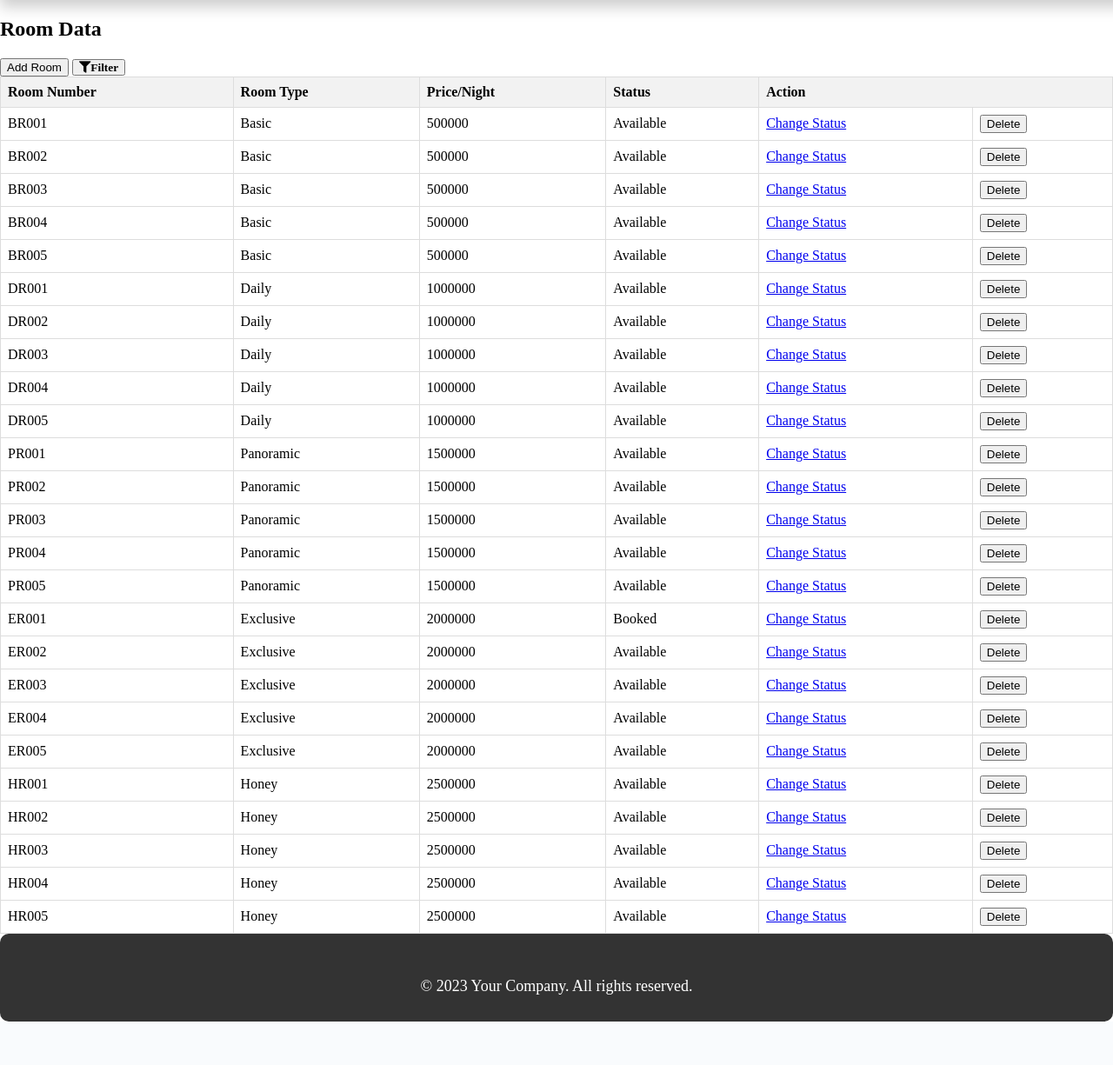
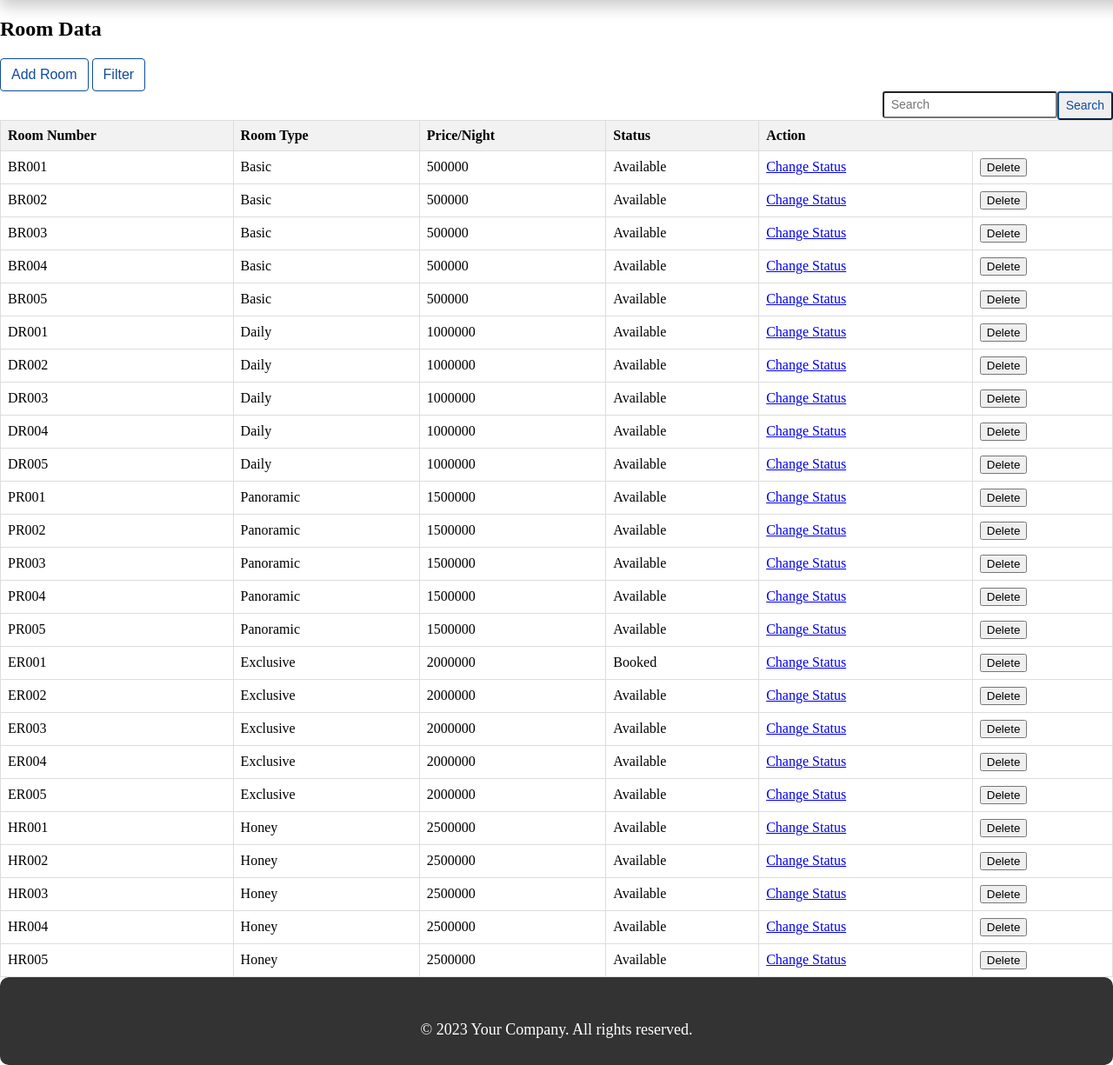
Before and after one commit to SuryoNgr/KKP, a PHP site: page /staff/ruang.php in a window 1280 px wide. Shown: the part 132-1357 px from the top of the page at 87% size. Before the commit the page ends 1307 px from the top, so only its background shows below. Run offline with PHP 8.4, Linux system fonts and the light colour scheme; a user stored in the database is signed in; data comes from the database, SQL or seed files in the repository; some libraries are stand-ins or nearby versions.

Commit message:
revisi kelar

```diff
--- a/assets/css/navbar.css
+++ b/assets/css/navbar.css
@@ -143,6 +143,127 @@ body{
     border-color: #104c97;
   }
   .custom-icon {
-    font-size: 50px;
-    padding: 10px;
+    font-size: 40px;
+    padding: 4px;
 }
+
+.form-control {
+  display: block;
+  width: 100%;
+  height: calc(1.5em + 0.75rem + 2px);
+  padding: 0.375rem 0.75rem;
+  font-size: 1rem;
+  font-weight: 400;
+  line-height: 1.5;
+  color: #495057;
+  background-color: #fff;
+  background-clip: padding-box;
+  border: 1px solid #ced4da;
+  border-radius: 0.25rem;
+  -webkit-transition: border-color 0.15s ease-in-out, -webkit-box-shadow 0.15s ease-in-out;
+  transition: border-color 0.15s ease-in-out, -webkit-box-shadow 0.15s ease-in-out;
+  -o-transition: border-color 0.15s ease-in-out, box-shadow 0.15s ease-in-out;
+  transition: border-color 0.15s ease-in-out, box-shadow 0.15s ease-in-out;
+  transition: border-color 0.15s ease-in-out, box-shadow 0.15s ease-in-out, -webkit-box-shadow 0.15s ease-in-out;
+}
+
+
+.form-control::-ms-expand {
+  background-color: transparent;
+  border: 0;
+}
+
+.form-control:focus {
+  color: #495057;
+  background-color: #fff;
+  border-color: #80bdff;
+  outline: 0;
+  -webkit-box-shadow: 0 0 0 0.2rem rgba(0, 123, 255, 0.25);
+  box-shadow: 0 0 0 0.2rem rgba(0, 123, 255, 0.25);
+}
+
+.form-control::-webkit-input-placeholder {
+  color: #6c757d;
+  opacity: 1;
+}
+
+.form-control:-ms-input-placeholder {
+  color: #6c757d;
+  opacity: 1;
+}
+
+.form-control::-ms-input-placeholder {
+  color: #6c757d;
+  opacity: 1;
+}
+
+.form-control::placeholder {
+  color: #6c757d;
+  opacity: 1;
+}
+
+.form-control:disabled, .form-control[readonly] {
+  background-color: #e9ecef;
+  opacity: 1;
+}
+
+select.form-control:focus::-ms-value {
+  color: #495057;
+  background-color: #fff;
+}
+
+.form-control-file,
+.form-control-range {
+  display: block;
+  width: 100%;
+}
+.form-control-plaintext {
+  display: block;
+  width: 100%;
+  padding-top: 0.375rem;
+  padding-bottom: 0.375rem;
+  margin-bottom: 0;
+  line-height: 1.5;
+  color: #212529;
+  background-color: transparent;
+  border: solid transparent;
+  border-width: 1px 0;
+}
+
+.form-control-plaintext.form-control-sm, .form-control-plaintext.form-control-lg {
+  padding-right: 0;
+  padding-left: 0;
+}
+
+.form-control-sm {
+  height: calc(1.5em + 0.5rem + 2px);
+  padding: 0.25rem 0.5rem;
+  font-size: 0.875rem;
+  line-height: 1.5;
+  border-radius: 0.2rem;
+}
+
+.form-control-lg {
+  height: calc(1.5em + 1rem + 2px);
+  padding: 0.5rem 1rem;
+  font-size: 1.25rem;
+  line-height: 1.5;
+  border-radius: 0.3rem;
+}
+
+select.form-control[size], select.form-control[multiple] {
+  height: auto;
+}
+
+textarea.form-control {
+  height: auto;
+}
+.btn-sm, .btn-group-sm > .btn {
+  padding: 0.25rem 0.5rem;
+  font-size: 0.875rem;
+  line-height: 1.5;
+  border-radius: 0.2rem;
+}
+.float-right {
+  float: right !important;
+}
--- a/staff/navbar.php
+++ b/staff/navbar.php
@@ -12,7 +12,7 @@
         <div class="subnav">
 
             <ul>
-                <li><a href="halaman_owner.php">Home</a></li>
+                <li><a href="halaman_staff.php">Home</a></li>
                 <li><a href="laporan.php">Laporan</a></li>
                 <li><a href="ruang.php">Kamar</a></li>
             </ul>
--- a/staff/ruang.php
+++ b/staff/ruang.php
@@ -7,34 +7,29 @@ if (!isset($_SESSION)) {
     }
 }
 
-// Inisialisasi variabel filter
 $filter = "";
-// Periksa apakah filter disimpan dalam session
+
 if (isset($_SESSION['room_filter'])) {
     $filter = $_SESSION['room_filter'];
 }
 
-if(isset($_POST['apply_filter'])) {
-    $selected_type = $_POST['room_type']; // Mengambil nilai yang benar dari dropdown
-    if ($selected_type != "all") {
-        $filter = "WHERE tipe_room = '$selected_type'";
-        // Simpan filter dalam session
-        $_SESSION['room_filter'] = $filter;
+$search_input = "";
+
+if(isset($_POST['search_btn'])) {
+    $search_input = $_POST['search_input'];
+    $search_condition = "WHERE id_room LIKE '%$search_input%' OR tipe_room LIKE '%$search_input%' OR harga_room LIKE '%$search_input%'";
+    if(empty($filter)) {
+        $filter = $search_condition;
     } else {
-        // Jika opsi "all" dipilih, hapus filter dari session
-        unset($_SESSION['room_filter']);
+        $filter .= " AND " . $search_condition;
     }
 }
 
-// Check if the "Reset Filter" button is clicked
 if(isset($_POST['reset_filter'])) {
-    // Hapus filter dari session
     unset($_SESSION['room_filter']);
-    // Set filter ke string kosong
     $filter = "";
 }
 
-// Menyusun kueri SQL dengan filter yang disimpan dalam session
 $sql = "SELECT * FROM room $filter ORDER BY harga_room ASC, id_room ASC";
 $result = $koneksi->query($sql);
 ?>
@@ -79,10 +74,14 @@ $result = $koneksi->query($sql);
 <?php include 'navbar.php' ?>
     <h2>Room Data</h2>
 
-    <button onclick="window.location.href='add_room.php'">Add Room</button>
-    <button class="fa fa-filter" onclick="togglePopup()">Filter</button>
+    <button class="btn btn-outline" onclick="window.location.href='add_room.php'">Add Room</button>
+    <button class="btn btn-outline" onclick="togglePopup()">Filter</button>
 
-    <!-- Pop up -->
+    <form method="post">
+        <button class="btn-sm btn-outline float-right" type="submit" name="search_btn">Search</button>
+        <input class="form-control-sm float-right" type="search" name="search_input" placeholder="Search" aria-label="Search">
+    </form>
+
     <div id="popup" class="popup">
         <form method="post">
             <div class="dropdown">
@@ -133,7 +132,6 @@ $result = $koneksi->query($sql);
         ?>
     </table>
 
-
     <script src="../js/owner.js"></script>
 
     <script>
@@ -151,9 +149,9 @@ $result = $koneksi->query($sql);
 </script>
 
 <footer class="foot">
-<div class="footer-bottom">
-            <p>&copy; 2023 Your Company. All rights reserved.</p>
-          </div>
+    <div class="footer-bottom">
+        <p>&copy; 2023 Your Company. All rights reserved.</p>
+    </div>
 </footer>
 </body>
 </html>
```
Also changed, not shown: owner/laporan.php (+25 -1 lines), owner/ruang.php (+19 -21 lines), staff/laporan.php (+25 -1 lines).
